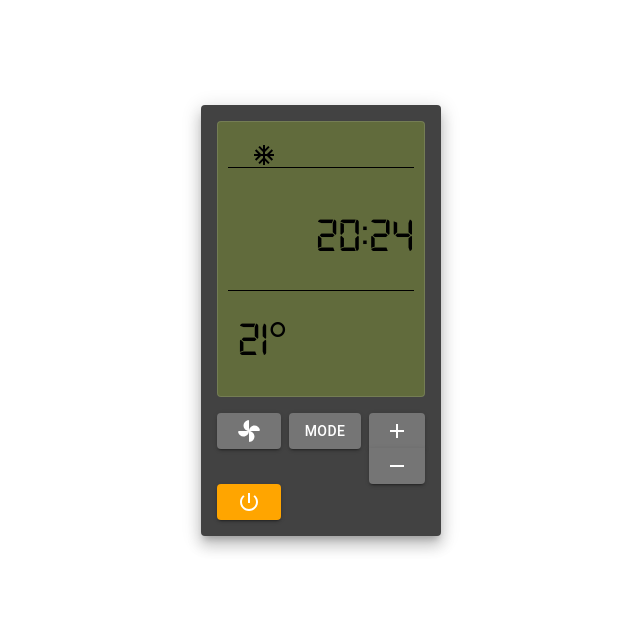
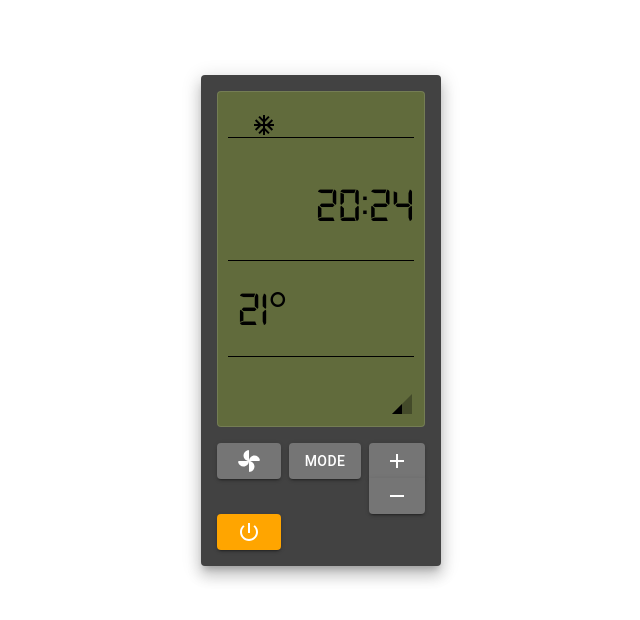
Before and after one commit to omri2861/AcRemoteFE, a React (Create React App) app: page / in a window 1280 px wide. Shown: the top 620 px of the page, without its empty margins (319-959 px from the left). Built offline with nearby package versions, Linux system fonts and the light colour scheme.

Commit message:
Added support for fan speeds

```diff
--- a/src/components/Controls/Conrtols.jsx
+++ b/src/components/Controls/Conrtols.jsx
@@ -41,11 +41,20 @@ function Controls(props) {
     });
   }
 
+  function changeFanSpeed() {
+    props.setState((prevState) => {
+      return {
+        ...prevState,
+        fanSpeed: (prevState.fanSpeed + 1) % 4,
+      };
+    });
+  }
+
   return (
     <Box>
       <Grid container spacing="1" justify="space-evenly" alignItems="flex-start">
         <Grid item>
-          <FanButton />
+          <FanButton onClick={changeFanSpeed}/>
         </Grid>
         <Grid item>
           <AcButton variant="contained" onClick={changeMode}>
--- a/src/components/Controls/FanButton.jsx
+++ b/src/components/Controls/FanButton.jsx
@@ -3,9 +3,10 @@ import React from 'react';
 import AcButton from "./AcButton";
 import ToysRoundedIcon from '@material-ui/icons/ToysRounded';
 
-function FanButton() {
+function FanButton(props) {
   return (
-    <AcButton variant="contained">
+    // TODO: Find a way to pass props correctly
+    <AcButton variant="contained" onClick={props.onClick}>
       <ToysRoundedIcon />
     </AcButton>
   );
--- a/src/components/Screen.jsx
+++ b/src/components/Screen.jsx
@@ -1,8 +1,20 @@
 import React from 'react';
 
-import {Card, makeStyles, Divider} from '@material-ui/core';
+import {Box, Card, makeStyles, Divider, Typography} from '@material-ui/core';
 
 import modes from '../acModes';
+
+import SignalCellular1BarIcon from '@material-ui/icons/SignalCellular1Bar';
+import SignalCellular2BarIcon from '@material-ui/icons/SignalCellular2Bar';
+import SignalCellular3BarIcon from '@material-ui/icons/SignalCellular3Bar';
+import SignalCellular4BarIcon from '@material-ui/icons/SignalCellular4Bar';
+
+const fanSpeeds = [
+  <SignalCellular1BarIcon />,
+  <SignalCellular2BarIcon />,
+  <SignalCellular3BarIcon />,
+  <SignalCellular4BarIcon />,
+];
 
 const useStyles = makeStyles((theme) => ({
   root: {
@@ -55,6 +67,16 @@ function Screen(props) {
       <p style={{textAlign: 'right'}}>{currentTime}</p>
       <Divider className={classes.divider} />
       <p className={classes.degrees}>{props.acState.temprature}&#xb0;</p>
+      <Divider className={classes.divider} />
+      <Box textAlign="right">
+        <Typography
+          style={{
+            visibility: props.acState.fanSpeed === fanSpeeds.length - 1 ? 'visible' : 'hidden',
+          }}>
+          AUTO
+        </Typography>
+        {fanSpeeds[props.acState.fanSpeed]}
+      </Box>
     </Card>
   );
 }
```
